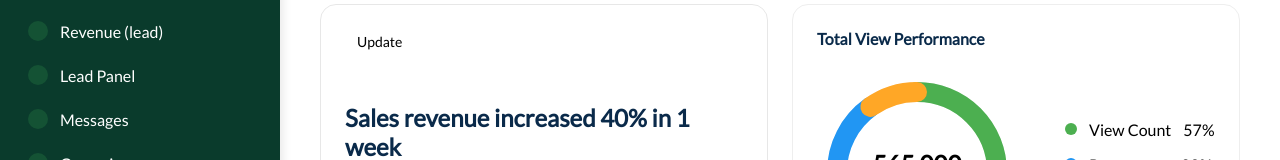
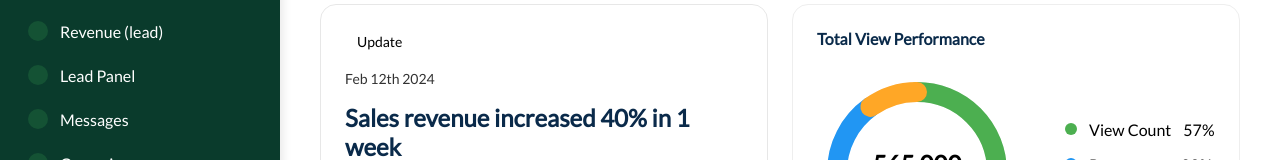
Before and after one commit to Anukhusdevlopers/CRM, a React (Vite) app: page /organisation/dashboard in a window 1280 px wide. Shown: the part 196-356 px from the top of the page. Built offline with nearby package versions, Linux system fonts and the light colour scheme.

Commit message:
adjusting z

```diff
--- a/src/Component/Organisation/Dashboard/metrics-cards.module.css
+++ b/src/Component/Organisation/Dashboard/metrics-cards.module.css
@@ -29,8 +29,8 @@
 .date {
   font-size: 14px;
   opacity: 0.8;
-  z-index: -1;
   margin: 0;
+  color: #000;
 }
 
 .updateCard h3 {
--- a/src/Component/Organisation/Employees/OrganisationChart.jsx
+++ b/src/Component/Organisation/Employees/OrganisationChart.jsx
@@ -15,7 +15,7 @@ const OrganisationChart = () => {
     const containerHeight = chartRef.current.clientHeight;
 
     const width = 1200;
-    const height = 800;
+    const height = 1000;
     const nodeWidth = 250;
     const nodeHeight = 100;
 
@@ -35,7 +35,7 @@ const OrganisationChart = () => {
 
     // Convert orgData into D3 hierarchical format
     const hierarchyData = {
-        title: orgData.organization.title,
+      title: orgData.organization.title,
       name: orgData.organization.name,
       avatar: orgData.organization.avatar,
       children: orgData.departments.map((dept) => ({
--- a/src/Layout/Organisation/OrganisationLayout.module.css
+++ b/src/Layout/Organisation/OrganisationLayout.module.css
@@ -12,6 +12,7 @@
     position: fixed;
     left: 0;
     top: 0;
+    z-index: 99;
     bottom: 0;
     box-shadow: 2px 0 10px rgba(0, 0, 0, 0.1);
     transition: transform 0.3s ease-in-out;
@@ -56,7 +57,7 @@
     flex-direction: column;
     border: none;
     cursor: pointer;
-    z-index: 1000;
+    z-index: 999;
 }
 
 .menuButton .line {
--- a/src/Layout/Organisation/sidebar/sidebar.module.css
+++ b/src/Layout/Organisation/sidebar/sidebar.module.css
@@ -2,7 +2,6 @@
   width: 280px;
   background-color: #0a3b2c;
   color: white;
-  z-index: 999999999;
   padding: 24px 16px;
   display: flex;
   height: 100vh;
@@ -99,7 +98,6 @@
 @media (max-width: 651px) {
   .sidebar {
     padding-top: 55px;
-    z-index: 999;
   }
 
 }
```
